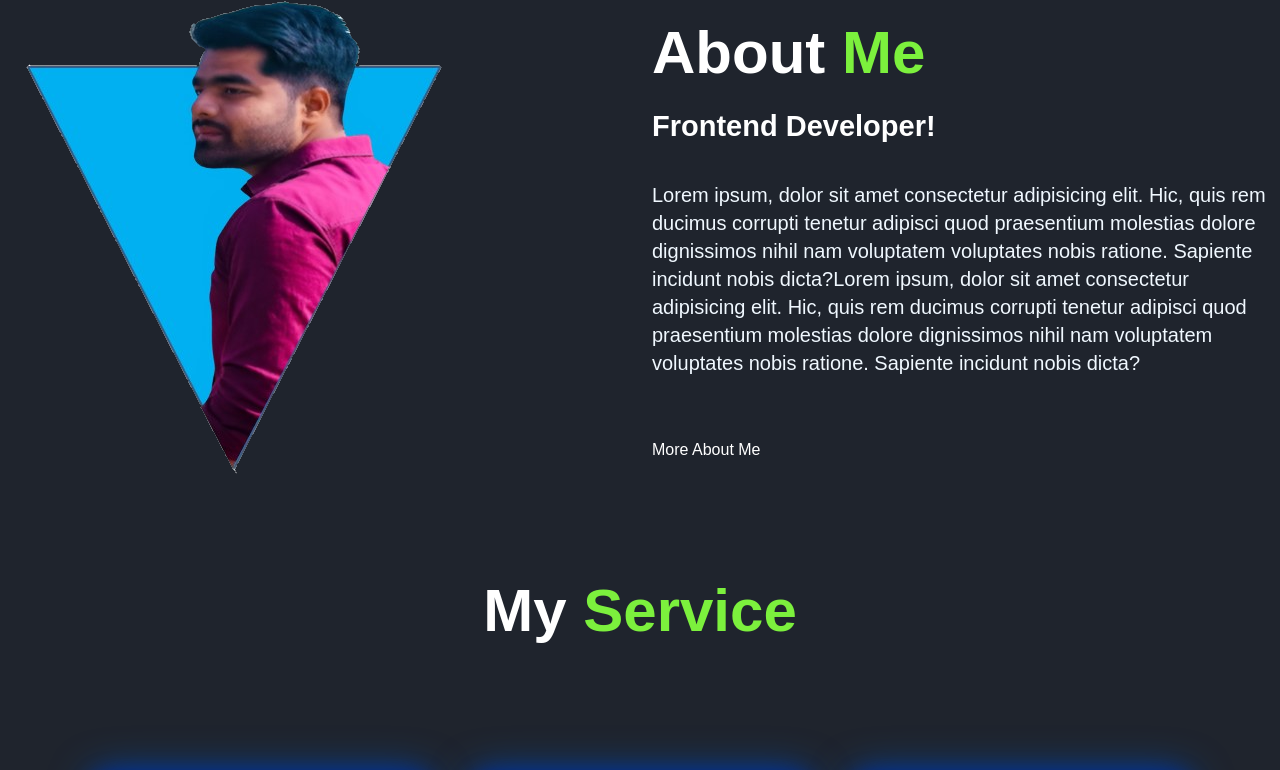
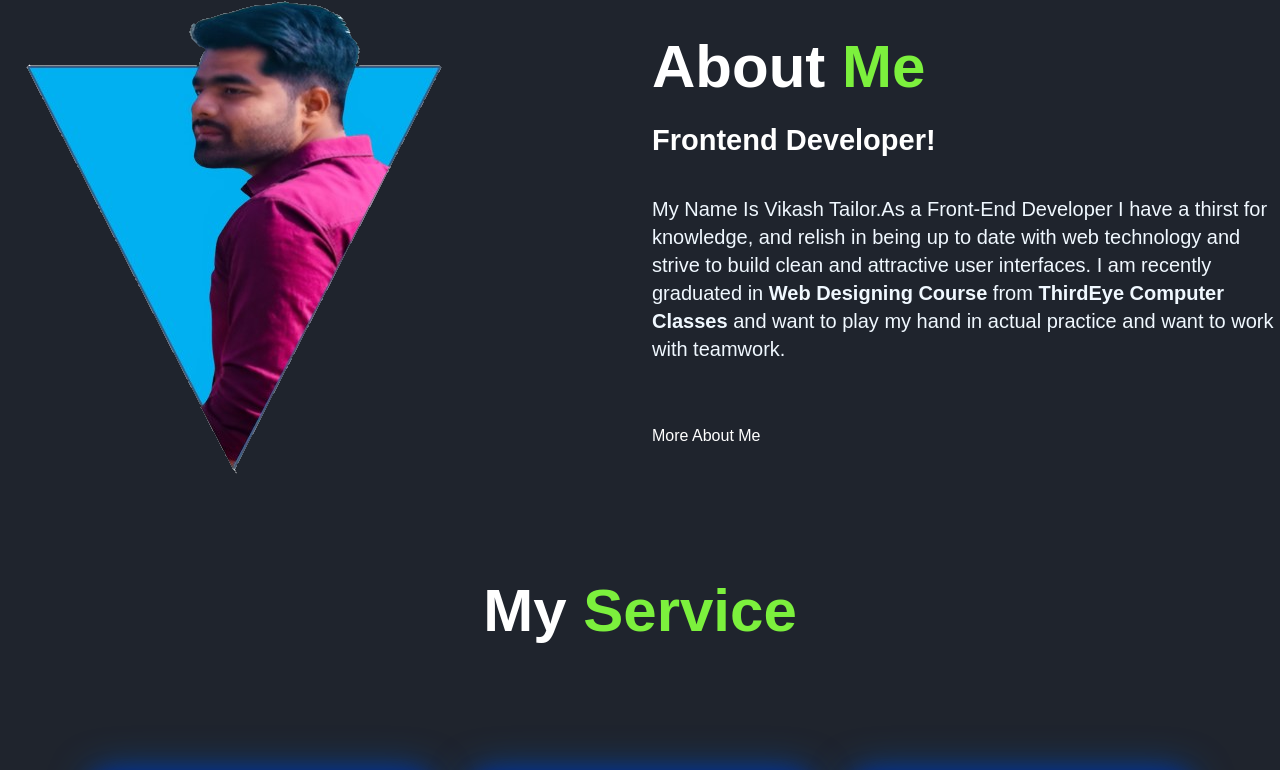
Before and after one commit to VIKASH251204/MyPortfolio, a plain HTML site: page index.html in a window 1280 px wide. Shown: the part 832-1602 px from the top of the page. Drawn offline with Linux system fonts and the light colour scheme.

Commit message:
Add files via upload

```diff
--- a/index.html
+++ b/index.html
@@ -12,6 +12,7 @@
       referrerpolicy="no-referrer"
     />
     <link rel="stylesheet" href="style.css" />
+    <link rel="stylesheet" href="media.css">
   </head>
 
       <nav class="navbar">
@@ -72,13 +73,9 @@
             <div class="about-text">
               <h2>About <span>Me</span></h2>
               <h4>Frontend Developer!</h4>
-              <p>Lorem ipsum, dolor sit amet consectetur adipisicing elit. Hic,
-                quis rem ducimus corrupti tenetur adipisci quod praesentium molestias
-                 dolore dignissimos nihil nam voluptatem voluptates nobis ratione.
-                  Sapiente incidunt nobis dicta?Lorem ipsum, dolor sit amet consectetur adipisicing elit. Hic,
-                  quis rem ducimus corrupti tenetur adipisci quod praesentium molestias
-                   dolore dignissimos nihil nam voluptatem voluptates nobis ratione.
-                    Sapiente incidunt nobis dicta?</p>
+              <p>My Name Is Vikash Tailor.As a Front-End Developer I have a thirst for knowledge, and relish in being up to date with web technology and strive to build clean and attractive user interfaces.
+                 I am recently graduated in <b>Web Designing Course</b> from <b>ThirdEye Computer Classes</b> and want to play my hand in actual practice and want to work with teamwork.
+              </p>
                     <a href="#" class="btn-box">More About Me</a>
             </div>
 
@@ -91,7 +88,8 @@
                 <div>
                   <i class="fa-solid fa-code" style="color: #7cf03d;"></i>
                   <h2>Web Designer</h2>
-                  <p>Lorem ipsum dolor sit amet consectetur adipisicing elit. Quaerat, voluptatum voluptaterepudiandae, maiores consequatur, reiciendis asperiores deleniti fugit tenetur laudantium consequuntur minus libero ad!
+                  <p>Lorem ipsum dolor sit amet consectetur adipisicing elit. Quaerat, voluptatum voluptaterepudiandae,
+                    maiores consequatur, reiciendis asperiores deleniti fugit tenetur laudantium consequuntur minus libero ad!
                     Magnam esse sapiente voluptas recusandae fugit.</p>
                     <a href="" class="read">Lern more</a>
                 </div>
```
Also changed, not shown: media.css (added).
